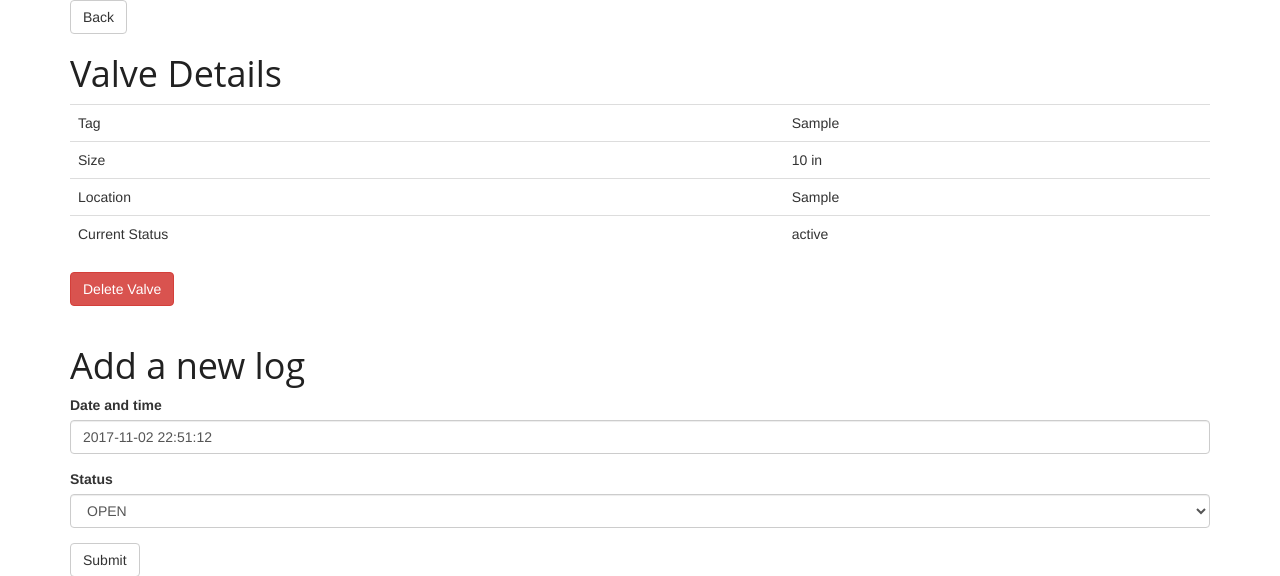
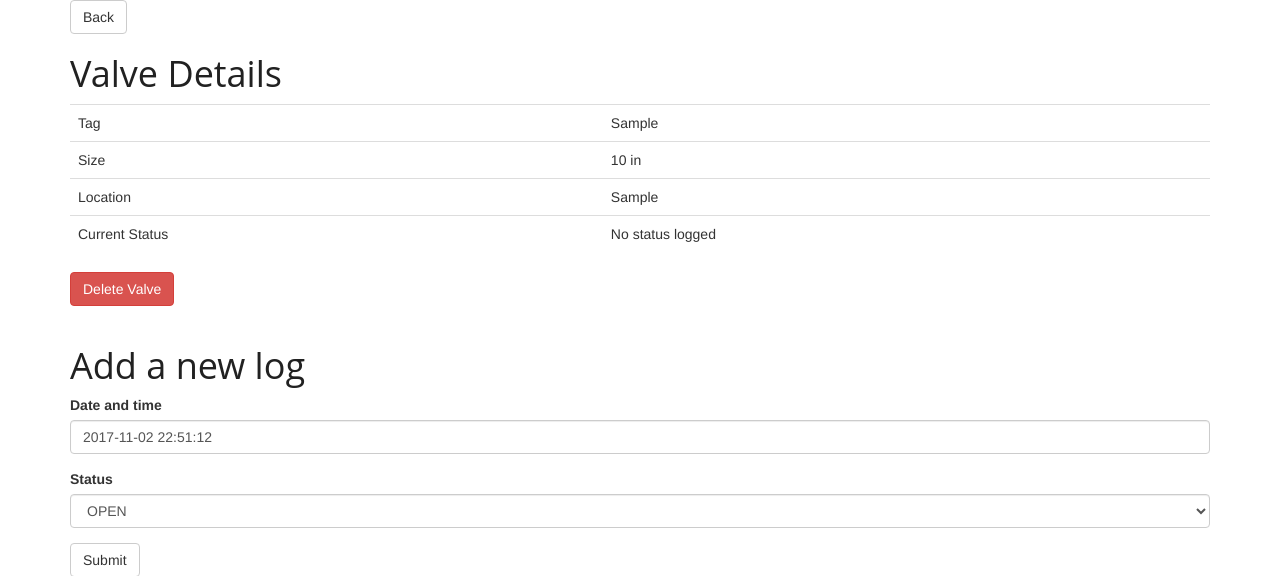
Before and after one commit to benranderson/valve-inspector, a Flask app: template app/templates/valve.html in a window 1280 px wide. Shown: the top 576 px of the page. Run offline with Flask 2, Linux system fonts and the light colour scheme; tables that the repository leaves empty hold one stand-in row (values such as "Sample post"); the template is opened without the code that fills it: values that come from a table or form of the project are taken from there, most other values are stand-ins (such as "Sample title", 1, 10 or a date in 2020); data that the repository does not hold is empty; some libraries are stand-ins or nearby versions.

Commit message:
refactored valve current status

```diff
--- a/app/models.py
+++ b/app/models.py
@@ -45,6 +45,13 @@
             raise ValidationError('Invalid valve: missing ' + e.args[0])
         return self
 
+    @property
+    def current_status(self):
+        if len(self.logs.all()) > 0:
+            return self.logs.all()[-1].status
+        else:
+            return "No status logged"
+
 
 class Log(db.Model):
 
--- a/app/templates/valve.html
+++ b/app/templates/valve.html
@@ -9,7 +9,7 @@
             <tr><td>Tag</td><td>{{ valve.tag }}</td></tr>
             <tr><td>Size</td><td>{{ valve.size }} in</td></tr>
             <tr><td>Location</td><td>{{ valve.location }}</td></tr>
-            <tr><td>Current Status</td><td>{{ current_status }}</td></tr>
+            <tr><td>Current Status</td><td>{{ valve.current_status }}</td></tr>
         </table>
         <form method="post" action="{{ url_for('main.valve_delete', id=valve.id) }}">
             <button type="submit" class="btn btn-danger">Delete Valve</button>
```
Also changed, not shown: app/main/views.py (+1 -7 lines).
